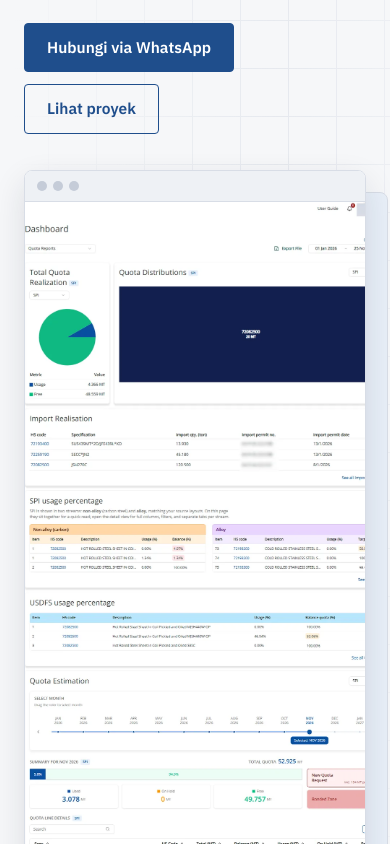
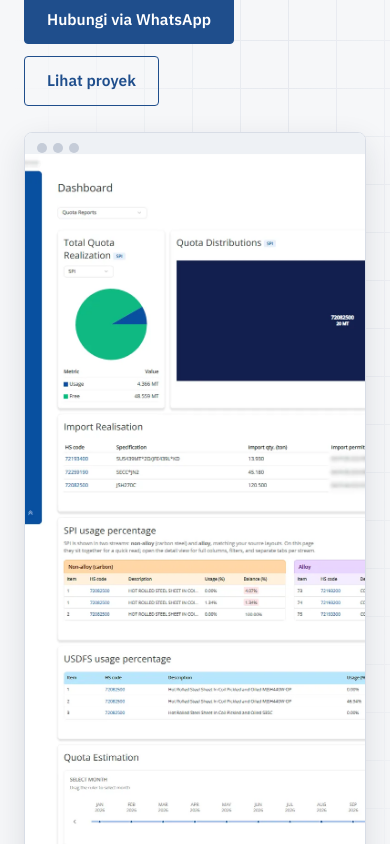
Before and after one commit to dwikipedia/dwikipedia.github.io, a plain HTML site: page index.html in a window 390 px wide. Shown: the part 560-1404 px from the top of the page. Drawn offline with Linux system fonts and the light colour scheme.

Commit message:
Adjust CSS for responsive design and animations

```diff
--- a/index.html
+++ b/index.html
@@ -68,7 +68,7 @@ nav a:hover{color:var(--navy)}
 .iconbtn .sun{display:none}
 [data-theme="dark"] .iconbtn .sun{display:block}
 [data-theme="dark"] .iconbtn .moon{display:none}
-@media (max-width:700px){nav{display:none}.ctrl{margin-left:0}}
+@media (max-width:700px){nav{display:none}.ctrl{margin-left:auto}}
 
 /* motion */
 #bar{position:fixed;top:0;left:0;width:100%;height:3px;background:var(--navy);transform:scaleX(0);transform-origin:left;z-index:20;pointer-events:none}
@@ -200,13 +200,21 @@ dialog .top button{font:inherit;font-weight:600;border:1.5px solid var(--navy);b
 dialog .scroll{overflow:auto;max-height:calc(92vh - 56px)}
 
 @media (max-width:860px){
+  .hero{padding:36px 0 44px}
   .hero .wrap,.two{grid-template-columns:1fr}
   .about{grid-template-columns:1fr;gap:28px}
   .photo{max-width:280px}
-  .hero .wrap{gap:36px}
+  .hero .wrap{gap:26px}
+  .frame-back{display:none}
+  .frame{position:relative}
+  .frame::after{content:"";position:absolute;inset:auto 0 0 0;height:36px;background:linear-gradient(to bottom,transparent,var(--surface));pointer-events:none}
+  .frame img{aspect-ratio:16/7.4;transform:scale(1.18);transform-origin:22% 4%;object-position:22% 4%}
   .grid2{grid-template-columns:1fr}
   nav a{margin-left:14px}
   .project{padding:22px}
+}
+@media (max-width:520px){
+  .frame img{aspect-ratio:16/8.2;transform:scale(1.26);transform-origin:24% 4%;object-position:24% 4%}
 }
 @media (max-width:520px){ .contact dl{grid-template-columns:1fr} }
 @media (prefers-reduced-motion:reduce){html{scroll-behavior:auto}}
@@ -549,12 +557,19 @@ dialog .scroll{overflow:auto;max-height:calc(92vh - 56px)}
     var y=window.pageYOffset,vh=window.innerHeight,dh=document.documentElement.scrollHeight-vh;
     bar.style.transform='scaleX('+(dh>0?Math.min(1,y/dh):0)+')';
     var hh=hero.offsetHeight;
+    var mobile=window.innerWidth<=860;
     if(y<hh+200){
       var p=Math.min(1,y/hh);
       bg.style.transform='translate3d(0,'+(y*.28)+'px,0)';
-      fig.style.transform='translate3d(0,'+(y*.07)+'px,0)';
-      back.style.transform='translate3d('+(-p*14)+'px,'+(-y*.05)+'px,0)';
-      himg.style.objectPosition='50% '+(p*55)+'%';
+      if(mobile){
+        fig.style.transform='';
+        back.style.transform='';
+        himg.style.objectPosition='';
+      }else{
+        fig.style.transform='translate3d(0,'+(y*.07)+'px,0)';
+        back.style.transform='translate3d('+(-p*14)+'px,'+(-y*.05)+'px,0)';
+        himg.style.objectPosition='50% '+(p*55)+'%';
+      }
     }
     if(photo){
       var r=photo.getBoundingClientRect();
```
